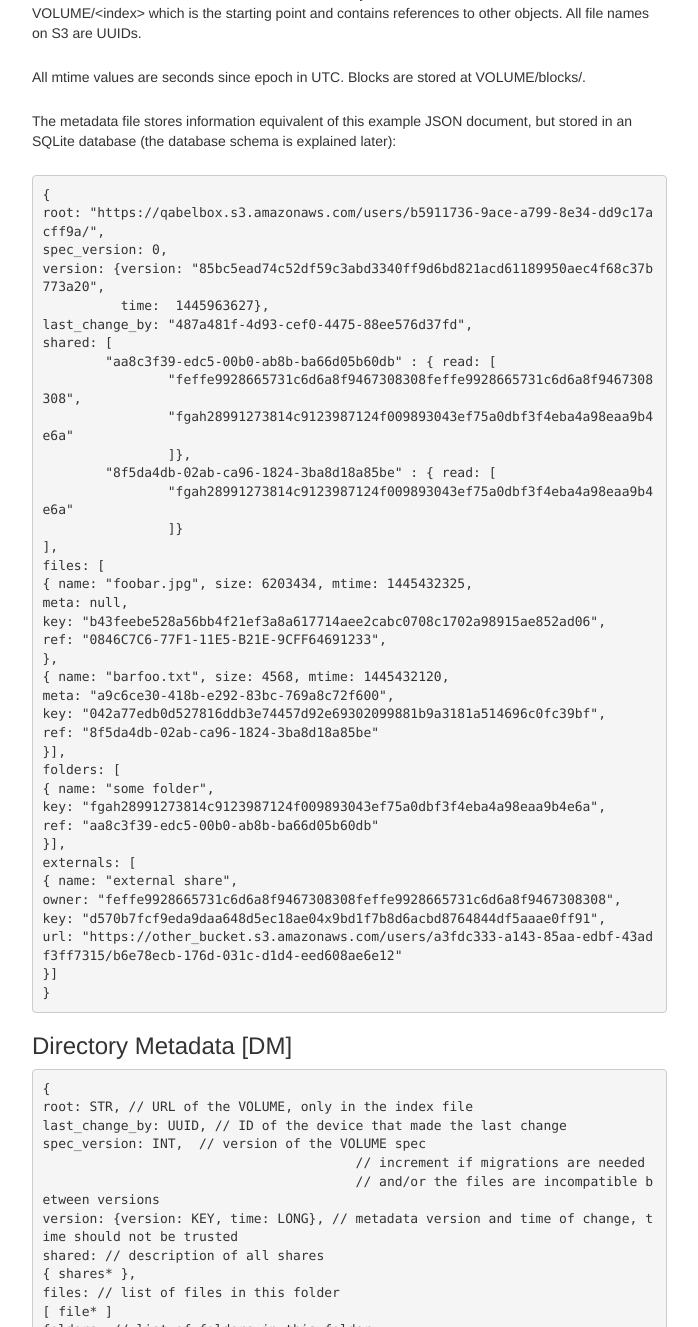
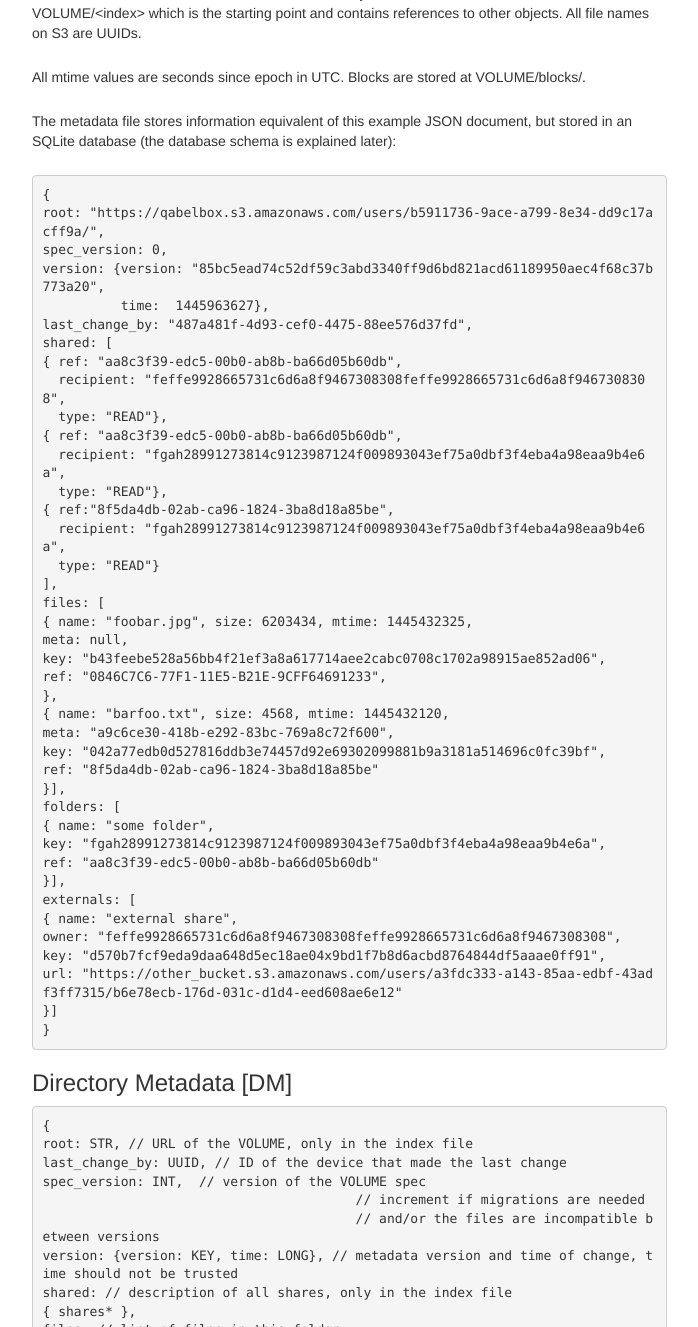
Before and after one commit to Qabel/qabel.github.io, a Jekyll site: the page built from _docs/Qabel-Protocol-Box.md, in a window 1280 px wide and 1400 px high, scrolled down 1773 px, cut to the strip 73-1400 px from the top of the window. Shown: the whole strip, without its empty margins (338-1036 px from the left). Built offline with Jekyll 4.4.1, drawn with Linux system fonts in a browser that asks for light colours; Markdown is read by kramdown in place of the engine named in the settings; some of the changed text lies outside the part shown.

Commit message:
New share notation

````diff
--- a/_docs/Qabel-Protocol-Box.md
+++ b/_docs/Qabel-Protocol-Box.md
@@ -82,13 +82,15 @@
           time:  1445963627},
 last_change_by: "487a481f-4d93-cef0-4475-88ee576d37fd",
 shared: [
-	"aa8c3f39-edc5-00b0-ab8b-ba66d05b60db" : { read: [
-		"feffe9928665731c6d6a8f9467308308feffe9928665731c6d6a8f9467308308",
-		"fgah28991273814c9123987124f009893043ef75a0dbf3f4eba4a98eaa9b4e6a"
-		]},
-	"8f5da4db-02ab-ca96-1824-3ba8d18a85be" : { read: [
-		"fgah28991273814c9123987124f009893043ef75a0dbf3f4eba4a98eaa9b4e6a"
-		]}
+{ ref: "aa8c3f39-edc5-00b0-ab8b-ba66d05b60db",
+  recipient: "feffe9928665731c6d6a8f9467308308feffe9928665731c6d6a8f9467308308",
+  type: "READ"},
+{ ref: "aa8c3f39-edc5-00b0-ab8b-ba66d05b60db",
+  recipient: "fgah28991273814c9123987124f009893043ef75a0dbf3f4eba4a98eaa9b4e6a",
+  type: "READ"},
+{ ref:"8f5da4db-02ab-ca96-1824-3ba8d18a85be",
+  recipient: "fgah28991273814c9123987124f009893043ef75a0dbf3f4eba4a98eaa9b4e6a",
+  type: "READ"}
 ],
 files: [
 { name: "foobar.jpg", size: 6203434, mtime: 1445432325,
@@ -153,7 +155,9 @@
 
 ```
 {
-read: [KEY] // List of public keys of identities that this folder is read only shared with
+ref: STR // ref of the shared metadata file
+recipient: KEY // public key of the recipient contact
+type: "READ" // type is always READ for now
 },
 ```
 
````
Also changed, not shown: other parts of _docs/Qabel-Protocol-Box.md (+1 -1 lines).
